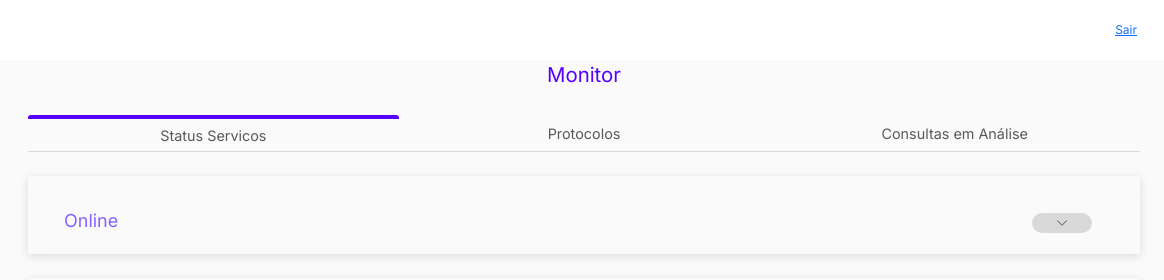
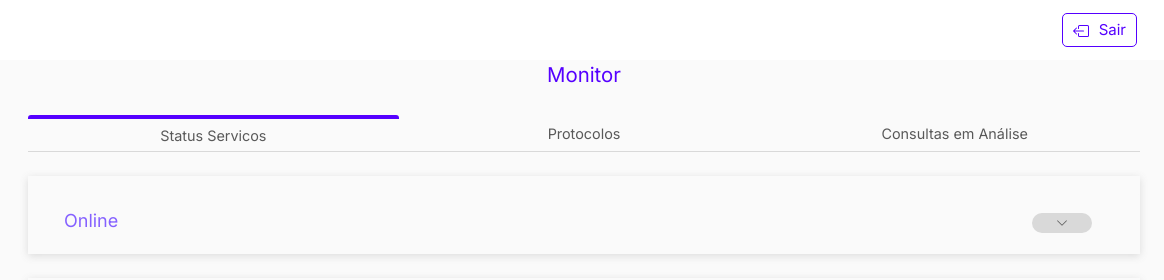
Before and after one commit to blopawitt/idwall-front, a plain HTML site: page monitor.html in a window 1280 px wide. Shown: the top 280 px of the page, 116-1280 px from the left. Drawn offline with nearby package versions, Linux system fonts and the light colour scheme.

Commit message:
botao sair monitor.html

```diff
--- a/monitor.html
+++ b/monitor.html
@@ -40,7 +40,13 @@
         <a class="navbar-brand me-auto" href="#"
           ><img src="../img/logo-idwall.png" width="70px" alt="Idwall Logo"
         /></a>
-        <a class="menu-item nav-item me-4" href="#">Sair</a>
+        <button class="menu-item nav-item me-4 sair-navbar" href="#">
+            <svg class="svg-sair" xmlns="http://www.w3.org/2000/svg" width="16" height="16" fill="currentColor" class="bi bi-box-arrow-left" viewBox="0 0 16 16">
+                <path class="sair-navbar-icon" fill-rule="evenodd" d="M6 12.5a.5.5 0 0 0 .5.5h8a.5.5 0 0 0 .5-.5v-9a.5.5 0 0 0-.5-.5h-8a.5.5 0 0 0-.5.5v2a.5.5 0 0 1-1 0v-2A1.5 1.5 0 0 1 6.5 2h8A1.5 1.5 0 0 1 16 3.5v9a1.5 1.5 0 0 1-1.5 1.5h-8A1.5 1.5 0 0 1 5 12.5v-2a.5.5 0 0 1 1 0v2z"/>
+                <path class="sair-navbar-icon" fill-rule="evenodd" d="M.146 8.354a.5.5 0 0 1 0-.708l3-3a.5.5 0 1 1 .708.708L1.707 7.5H10.5a.5.5 0 0 1 0 1H1.707l2.147 2.146a.5.5 0 0 1-.708.708l-3-3z"/>
+            </svg>
+            Sair
+        </button>
         <!--Navbar-->
         <!--Offcanvas menu-->
         <div
```
